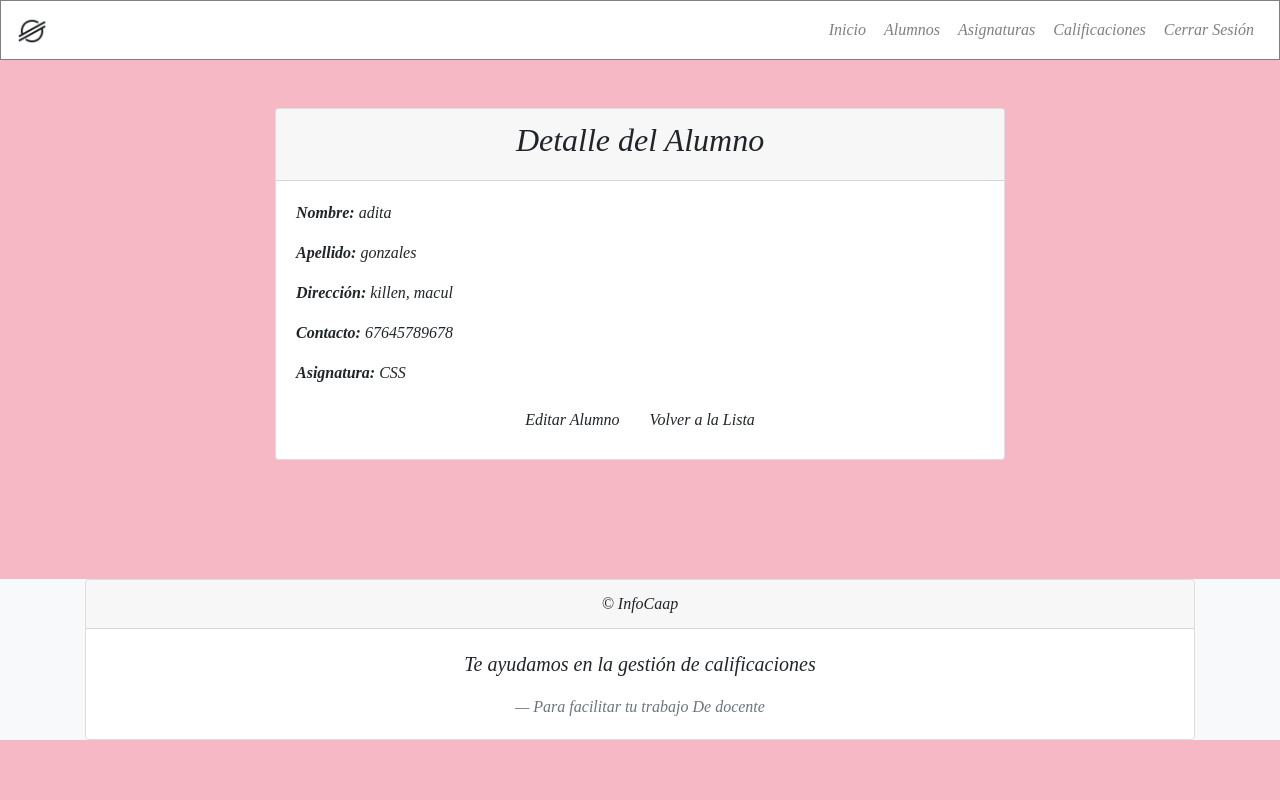
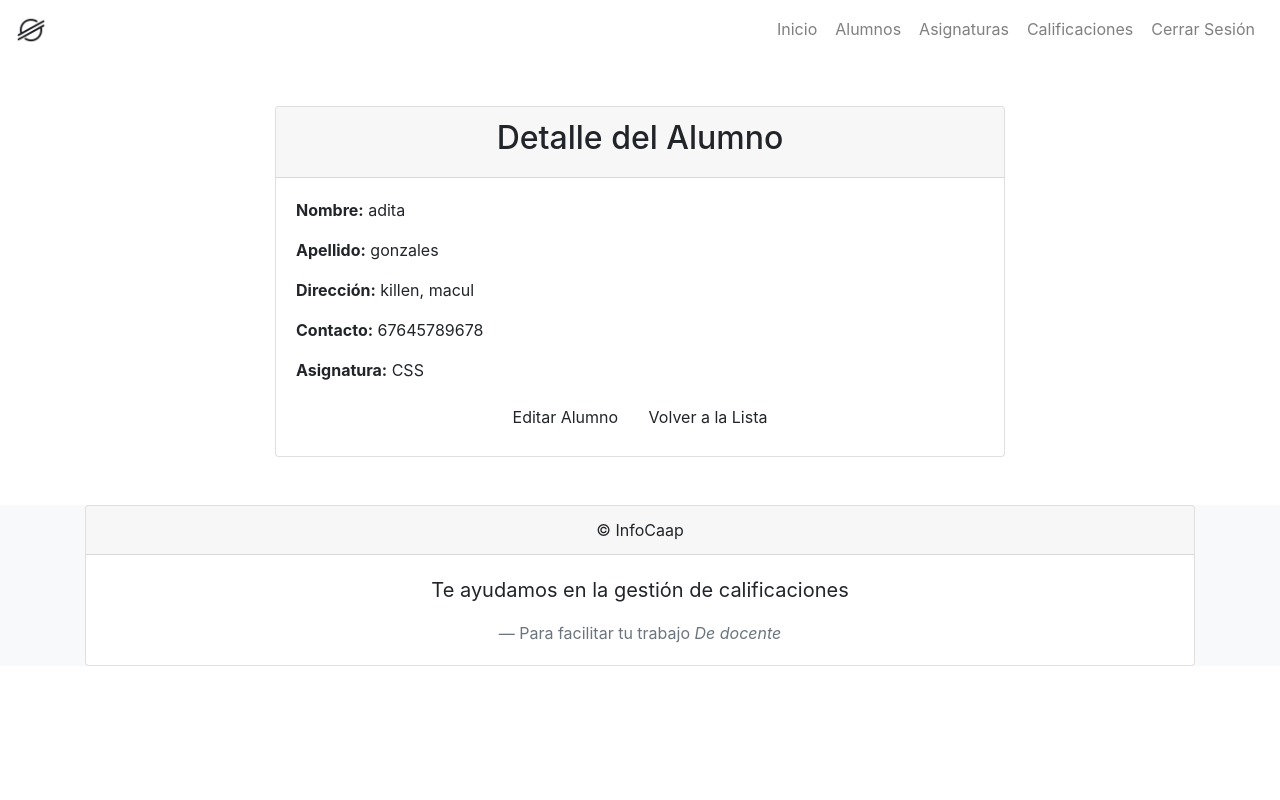
Before and after one commit to adaSkribana/Gestor-Calificaciones-sucefull, a Django app: page /alumnos/1/ in a window 1280 px wide. Run offline with Django 5.2, Linux system fonts and the light colour scheme; a user stored in the database is signed in; data comes from the database, SQL or seed files in the repository; some libraries are stand-ins or nearby versions.

Commit message:
Update base.html
sacando css

```diff
--- a/NotasProject/static/templates/base.html
+++ b/NotasProject/static/templates/base.html
@@ -1,4 +1,4 @@
-{%load static%}
+{% load static %}
 <!DOCTYPE html>
 <html lang="es">
 <head>
@@ -6,50 +6,8 @@
   <meta name="viewport" content="width=device-width, initial-scale=1.0">
   <title>InfoCaap</title>
   <link rel="stylesheet" href="https://maxcdn.bootstrapcdn.com/bootstrap/4.5.2/css/bootstrap.min.css">
+  <link rel="stylesheet" href="{% static 'css/styles.css' %}">
   <!-- Aquí agregaremos nuestros estilos personalizados -->
-  <style>
-    /* Estilos personalizados */
-
-    /* Body */
-    body {
-      background-color: #f6b8c5;
-      font-family: "Times New Roman", Times, serif; /* Cambia la fuente según tus preferencias */
-      font-style: italic; /* Estilo cursivo para el texto del cuerpo */
-      margin: 0; /* Elimina el margen por defecto */
-      padding-bottom: 60px; /* Espacio para el footer */
-      min-height: 100vh; /* Altura mínima de la ventana */
-      display: flex;
-      flex-direction: column;
-    }
-
-    /* Navbar */
-    #my_bar {
-      background-color: #fff !important;
-      border: 1px solid #808080; /* Borde para el navbar */
-      font-family: "Times New Roman", Times, serif; /* Cambia la fuente según tus preferencias */
-      font-style: italic; /* Estilo cursivo para el texto del cuerpo */
-    }
-
-    /* Main content */
-    main {
-      flex: 1; /* Toma el espacio disponible en la página */
-    }
-
-    /* Footer */
-    .my_pie {
-      text-align: center; /* Alineación del texto al centro */
-      padding: 10px 0; /* Espaciado dentro del footer */
-      width: 100%; /* Ancho completo */
-    }
-
-    /* Efecto de zoom al pasar el mouse sobre el footer */
-    #my_pie:hover {
-      transform: scale(1.1); /* Escala el footer al 110% al pasar el mouse sobre él */
-      border: 2px solid #a17171; /* Borde plateado oscuro */
-      transition: transform 0.3s ease, border-color 0.3s ease; /* Animación suave */
-    }
-  </style>
-</head>
 <body>
   <header>
     {% include "nav.html" %}
```
